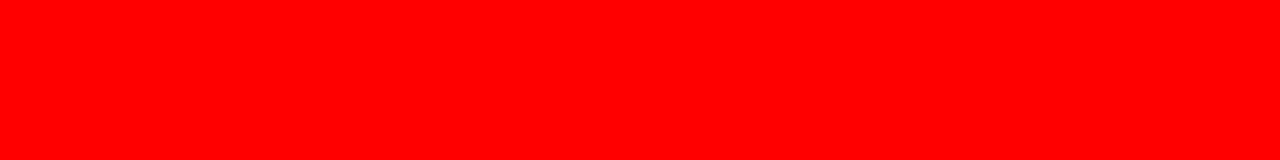
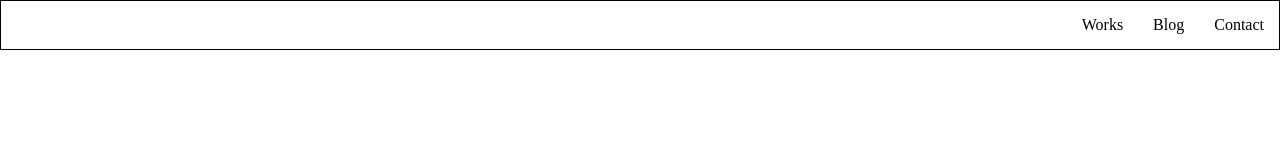
Before and after one commit to sgayathrii/profile-redesign, a plain HTML site: page index.html in a window 1280 px wide. Drawn offline with Linux system fonts and the light colour scheme.

Commit message:
created repo for profile redesign

```diff
--- a/index.html
+++ b/index.html
@@ -3,10 +3,18 @@
 <head>
     <meta charset="UTF-8">
     <meta name="viewport" content="width=device-width, initial-scale=1.0">
-    <title>Prpfile Redesign</title>
+    <title>Profile Redesign</title>
     <link rel="stylesheet" href="./style.css" />
 </head>
 <body>
-
+   <header>
+     <nav>
+        <ul>
+            <li>Works</li>
+            <li>Blog</li>
+            <li>Contact</li>
+        </ul>
+     </nav>
+   </header>
 </body>
 </html>
--- a/style.css
+++ b/style.css
@@ -1,3 +1,20 @@
 * {
-    background-color: red;
+    margin: 0;
+    padding: 0;
+    box-sizing: border-box;
 }
+
+header {
+    border: 1px solid black;
+}
+
+ul {
+    display: flex;
+    justify-content: flex-end;
+}
+
+li {
+    list-style-type: none;
+    margin: 10px;
+    padding: 5px;
+}
```
Also changed, not shown: static/Heebo-Black.ttf (added), static/Heebo-Bold.ttf (added), static/Heebo-ExtraBold.ttf (added), static/Heebo-ExtraLight.ttf (added), static/Heebo-Light.ttf (added), static/Heebo-Medium.ttf (added), static/Heebo-Regular.ttf (added), static/Heebo-SemiBold.ttf (added), static/Heebo-Thin.ttf (added).
